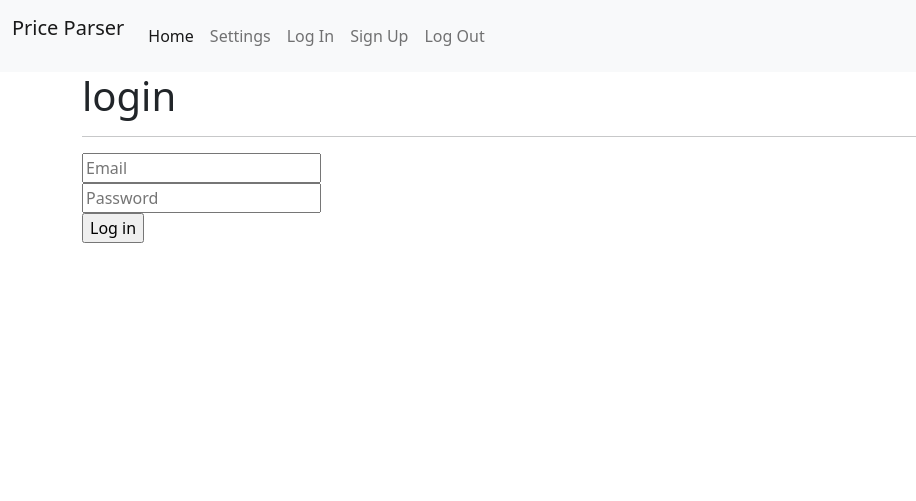
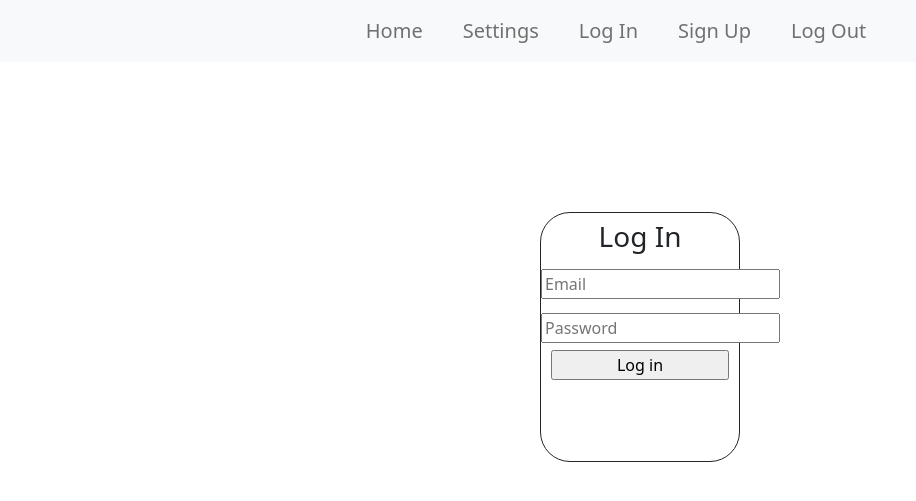
Before and after one commit to egorshv/price_parser, a Flask app: page /login in a window 1280 px wide. Shown: the top 501 px of the page, without its empty margins (0-916 px from the left). Run offline with Flask 2, Linux system fonts and the light colour scheme; some libraries are stand-ins or nearby versions.

Commit message:
added base design

```diff
--- /dev/null
+++ b/static/css/base.css
@@ -0,0 +1,6 @@
+.container-fluid * {
+    display: flex;
+    justify-content: center;
+    margin-right: 12px;
+    font-size: 20px;
+}
--- /dev/null
+++ b/static/css/login.css
@@ -0,0 +1,24 @@
+.container {
+    display: flex;
+    justify-content: center;
+}
+
+
+.login_form {
+    text-align: center;
+    margin-top: 150px;
+    height: 250px;
+    width: 200px;
+    border: solid;
+    border-width: 1px;
+    border-radius: 30px;
+
+}
+
+#login * {
+    margin-top: 7px;
+}
+
+.main-login-button {
+    width: 90%;
+}
--- a/templates/base.html
+++ b/templates/base.html
@@ -4,6 +4,8 @@
     <title>{{ title }}</title>
     <link href="https://cdn.jsdelivr.net/npm/bootstrap@5.0.1/dist/css/bootstrap.min.css" rel="stylesheet" integrity="sha384-+0n0xVW2eSR5OomGNYDnhzAbDsOXxcvSN1TPprVMTNDbiYZCxYbOOl7+AMvyTG2x" crossorigin="anonymous">
     <link rel="stylesheet" type="text/css" href="https://cdn.datatables.net/1.10.25/css/dataTables.bootstrap5.css">
+    <link rel="stylesheet" href="static/css/base.css">
+    {% block link %}{% endblock %}
   </head>
   <body>
     {% with messages = get_flashed_messages() %}
@@ -17,14 +19,10 @@
     {% endwith %}
     <nav class="navbar navbar-expand-lg navbar-light bg-light">
       <div class="container-fluid">
-        <p class="navbar-brand" id="price_parser">Price Parser</p>
-        <button class="navbar-toggler" type="button" data-bs-toggle="collapse" data-bs-target="#navbarNav" aria-controls="navbarNav" aria-expanded="false" aria-label="Toggle navigation">
-          <span class="navbar-toggler-icon"></span>
-        </button>
         <div class="collapse navbar-collapse" id="navbarNav">
           <ul class="navbar-nav">
             <li class="nav-item">
-              <a class="nav-link active" aria-current="page" href="/index">Home</a>
+              <a class="nav-link" href="/index">Home</a>
             </li>
             <li class="nav-item">
               <a class="nav-link" href="/settings">Settings</a>
@@ -43,8 +41,6 @@
       </div>
     </nav>
     <div class="container">
-      <h1>{{ title }}</h1>
-      <hr>
       {% block content %}{% endblock %}
     </div>
     <script type="text/javascript" charset="utf8" src="https://code.jquery.com/jquery-3.6.0.min.js"></script>
--- a/templates/login.html
+++ b/templates/login.html
@@ -1,8 +1,13 @@
 {% extends 'base.html' %}
+{% block link %}
+<link rel="stylesheet" href="static/css/login.css">
+{% endblock %}
 {% block content %}
 
-<form method="post" class="main-registration-form">
+<div class="login_form">
+    <form method="post" id="login">
         {{ form.hidden_tag() }}
+        <h3>Log In</h3>
         <div class="form-group main-form-group">
             {{ form.email(id="email", class='main-registration-input', placeholder="Email") }}
             {% for error in form.email.errors %}
@@ -12,7 +17,8 @@
         <div class="form-group main-form-group">
             {{ form.password(id="password", class='main-registration-input', placeholder="Password") }}
         </div>
-        {{ form.submit(class='main-registration-button') }}
+        {{ form.submit(class='main-login-button') }}
     </form>
+</div>
 
 {% endblock %}
--- a/templates/unauthorized.html
+++ b/templates/unauthorized.html
@@ -1,6 +1,4 @@
 {% extends 'base.html' %}
 {% block content %}
-<h1>For access to this page you need to be authorized</h1>
-<a href="/login">Go to login</a> <br>
-<a href="/sign_up">Go to sign up</a>
+<h1 style="text-align: center">For access to this page you need to be authorized</h1>
 {% endblock %}
```
Also changed, not shown: static/css/reg.css (added, +24 -0 lines), templates/reg.html (+10 -2 lines).
